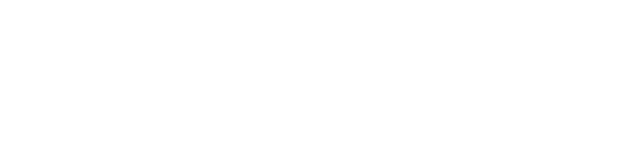
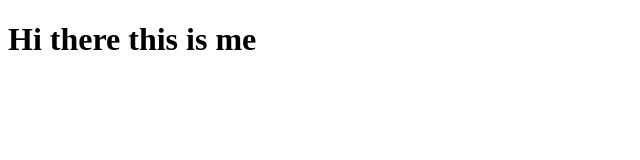
Before and after one commit to akhtar016/test, a plain HTML site: page index.html in a window 1280 px wide. Shown: the whole page, without its empty margins (0-640 px from the left). Drawn offline with Linux system fonts and the light colour scheme.

Commit message:
h1 tag is added

```diff
--- a/index.html
+++ b/index.html
@@ -7,5 +7,7 @@
 </head>
 <body>
 
+    <h1>Hi there this is me </h1>
+
 </body>
 </html>
```
